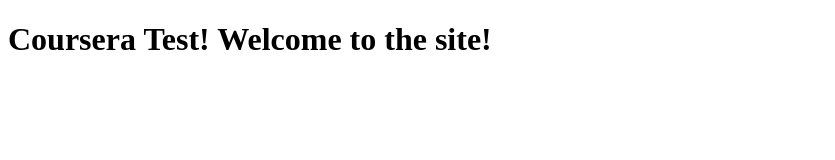
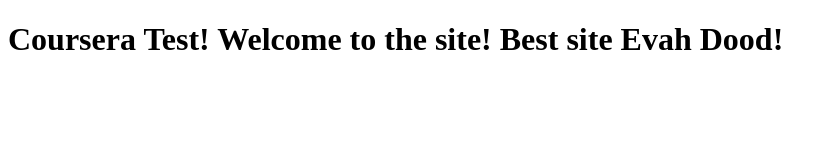
Before and after one commit to tednujet/coursera-html, a plain HTML site: page site/index.html in a window 1280 px wide. Shown: the whole page, without its empty margins (0-835 px from the left). Drawn offline with Linux system fonts and the light colour scheme.

Commit message:
updated index.html

```diff
--- a/site/index.html
+++ b/site/index.html
@@ -6,7 +6,7 @@
     <title>Coursera Test</title>
 </head>
 <body>
-    <h1>Coursera Test! Welcome to the site!</h1>
+    <h1>Coursera Test! Welcome to the site! Best site Evah Dood!</h1>
 
 </body>
 </html>
```
